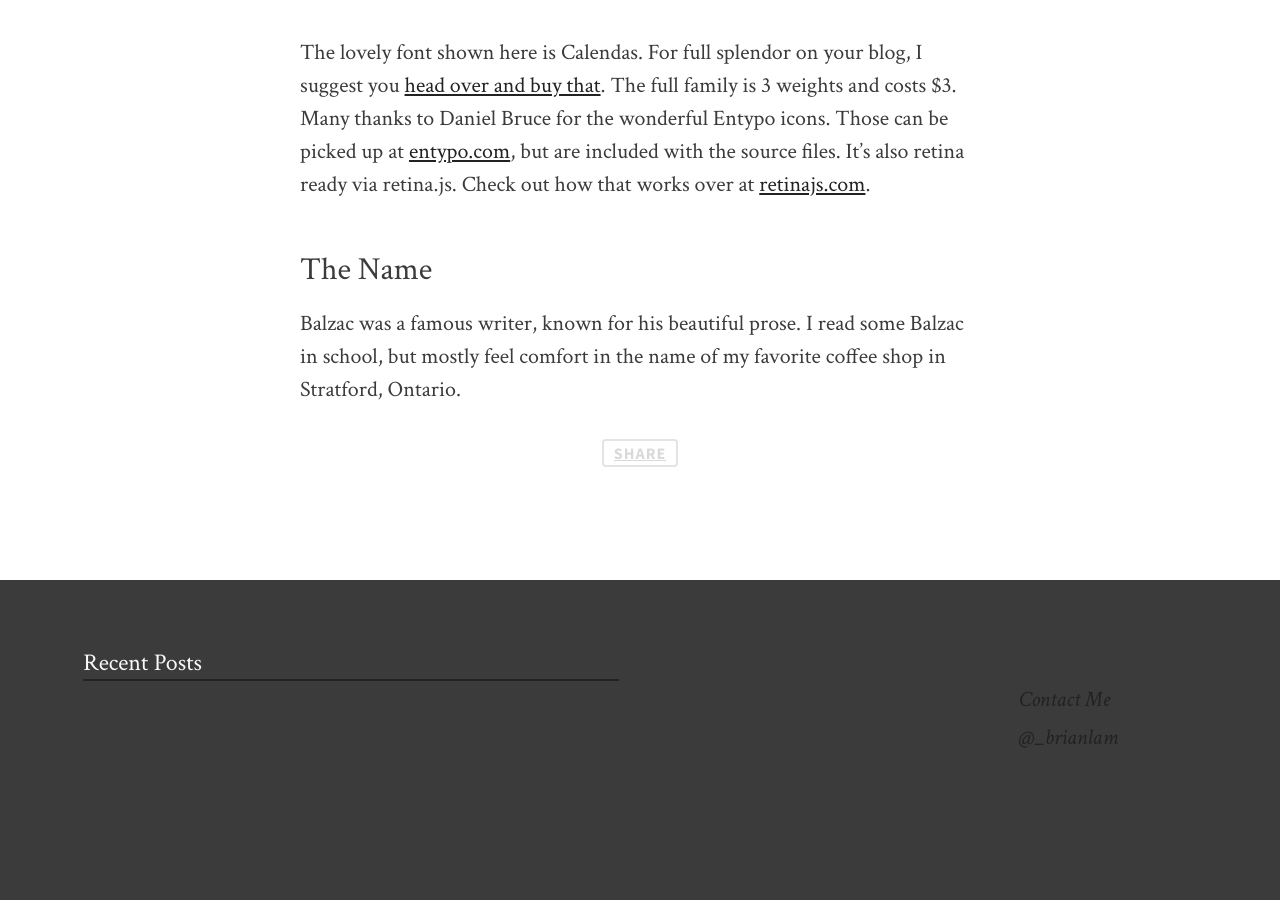
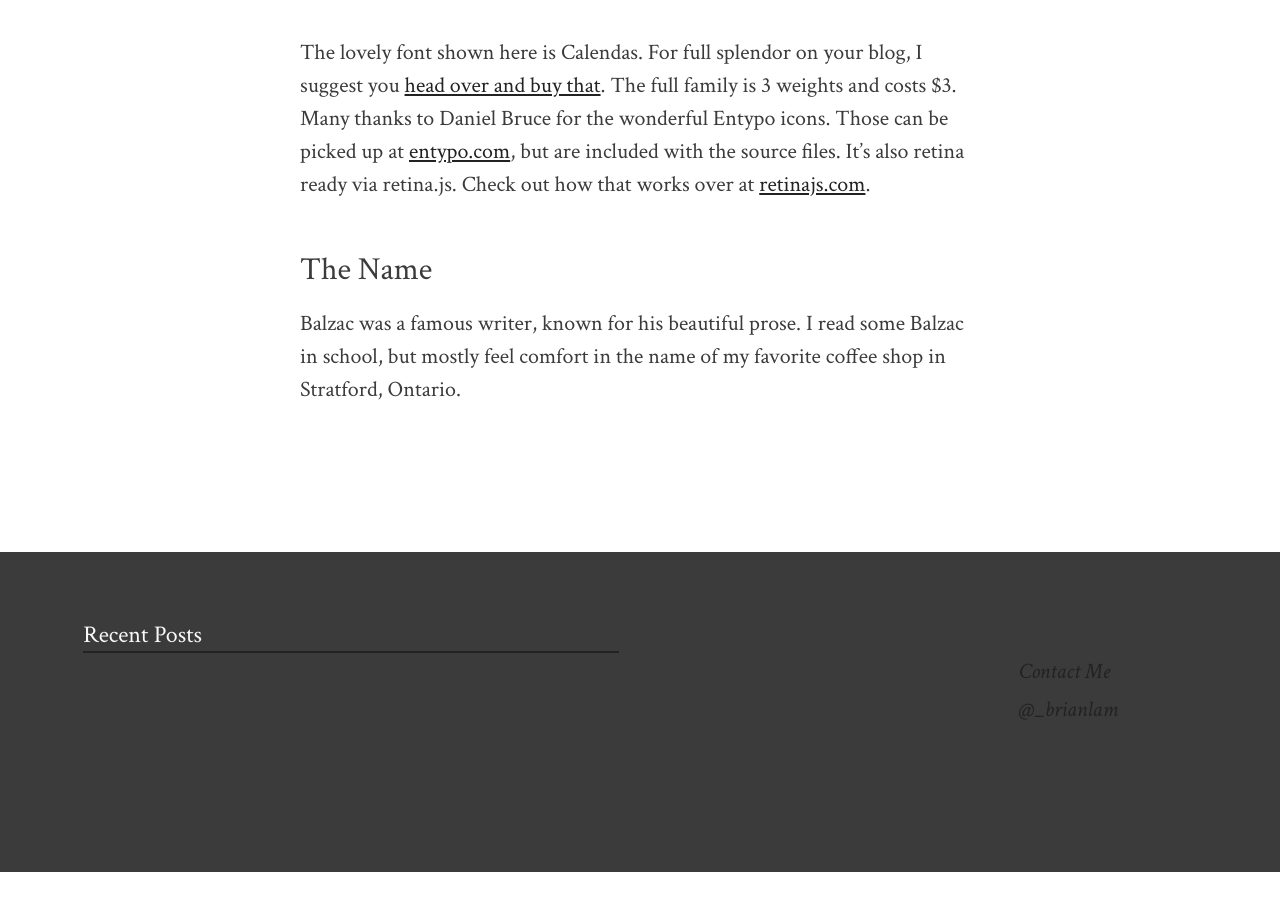
Before and after one commit to lambrian/lambrian.github.io, a Jekyll site: the page built from about.md, in a window 1280 px wide and 900 px high, scrolled down 1607 px. Built offline with Jekyll 4.4.1, drawn with Linux system fonts in a browser that asks for light colours; comment, search, counter and statistics services are not loaded; after the commit the page ends 2479 px from its top, so only the background shows below that.

Commit message:
removed share button

```diff
--- a/_layouts/page.html
+++ b/_layouts/page.html
@@ -25,8 +25,7 @@
 
         {{ content }}
 
-      <a class="share" href="https://twitter.com/intent/tweet?text=&quot;{{ page.title }}&quot;%20{{ site.canonical }}{{ page.url }}%20via%20&#64;{{ site.owner.twitter }}" data-dnt="true">Share</a>
-      <script>!function(d,s,id){var js,fjs=d.getElementsByTagName(s)[0];if(!d.getElementById(id)){js=d.createElement(s);js.id=id;js.src="//platform.twitter.com/widgets.js";fjs.parentNode.insertBefore(js,fjs);}}(document,"script","twitter-wjs");</script>
+      <script>!function(d,s,id){var js,fjs=d.getElementsByTagName(s)[-1];if(!d.getElementById(id)){js=d.createElement(s);js.id=id;js.src="//platform.twitter.com/widgets.js";fjs.parentNode.insertBefore(js,fjs);}}(document,"script","twitter-wjs");</script>
 
       </article>
     </section>
--- a/_layouts/post-light-feature.html
+++ b/_layouts/post-light-feature.html
@@ -26,7 +26,7 @@
 
         {{ content }}
 
-      <a class="share" href="https://twitter.com/intent/tweet?text=&quot;{{ page.title }}&quot;%20{{ site.canonical }}{{ page.url }}%20via%20&#64;{{ site.owner.twitter }}" data-dnt="true">Share</a>
+
       <script>!function(d,s,id){var js,fjs=d.getElementsByTagName(s)[0];if(!d.getElementById(id)){js=d.createElement(s);js.id=id;js.src="//platform.twitter.com/widgets.js";fjs.parentNode.insertBefore(js,fjs);}}(document,"script","twitter-wjs");</script>
 
       {% if page.comments %}
--- a/_layouts/post-no-feature
+++ b/_layouts/post-no-feature
@@ -22,7 +22,7 @@
 
         {{ content }}
 
-      <a class="share" href="https://twitter.com/intent/tweet?text=&quot;{{ page.title }}&quot;%20{{ site.canonical }}{{ page.url }}%20via%20&#64;{{ site.owner.twitter }}" data-dnt="true">Share</a>
+
       <script>!function(d,s,id){var js,fjs=d.getElementsByTagName(s)[0];if(!d.getElementById(id)){js=d.createElement(s);js.id=id;js.src="//platform.twitter.com/widgets.js";fjs.parentNode.insertBefore(js,fjs);}}(document,"script","twitter-wjs");</script>
 
 
--- a/_layouts/post-no-feature.html
+++ b/_layouts/post-no-feature.html
@@ -26,7 +26,7 @@
 
         {{ content }}
 
-      <a class="share" href="https://twitter.com/intent/tweet?text=&quot;{{ page.title }}&quot;%20{{ site.canonical }}{{ page.url }}%20via%20&#64;{{ site.owner.twitter }}" data-dnt="true">Share</a>
+
       <script>!function(d,s,id){var js,fjs=d.getElementsByTagName(s)[0];if(!d.getElementById(id)){js=d.createElement(s);js.id=id;js.src="//platform.twitter.com/widgets.js";fjs.parentNode.insertBefore(js,fjs);}}(document,"script","twitter-wjs");</script>
 
       {% if page.comments %}
--- a/_layouts/post.html
+++ b/_layouts/post.html
@@ -26,7 +26,7 @@
 
         {{ content }}
 
-      <a class="share" href="https://twitter.com/intent/tweet?text=&quot;{{ page.title }}&quot;%20{{ site.canonical }}{{ page.url }}%20via%20&#64;{{ site.owner.twitter }}" data-dnt="true">Share</a>
+
       <script>!function(d,s,id){var js,fjs=d.getElementsByTagName(s)[0];if(!d.getElementById(id)){js=d.createElement(s);js.id=id;js.src="//platform.twitter.com/widgets.js";fjs.parentNode.insertBefore(js,fjs);}}(document,"script","twitter-wjs");</script>
 
       {% if page.comments %}
```
